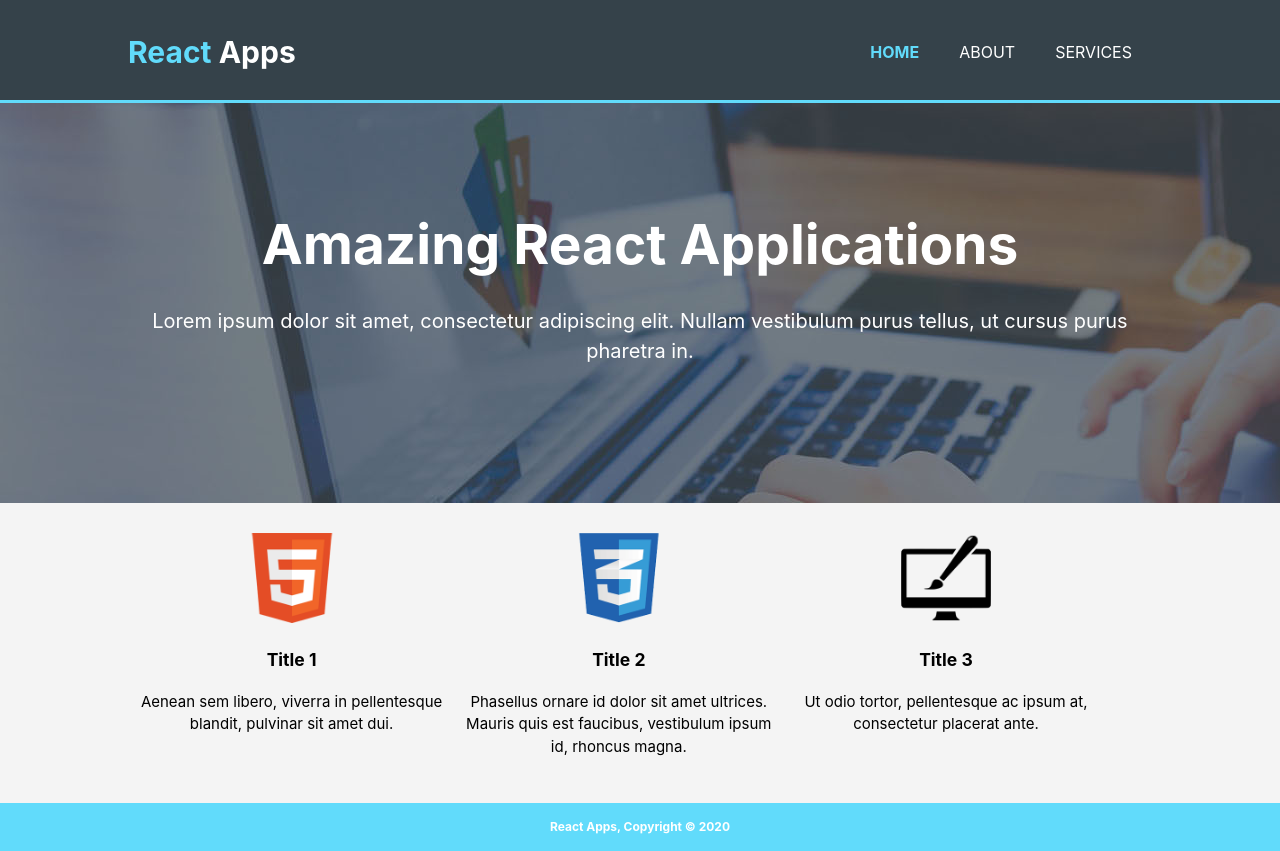
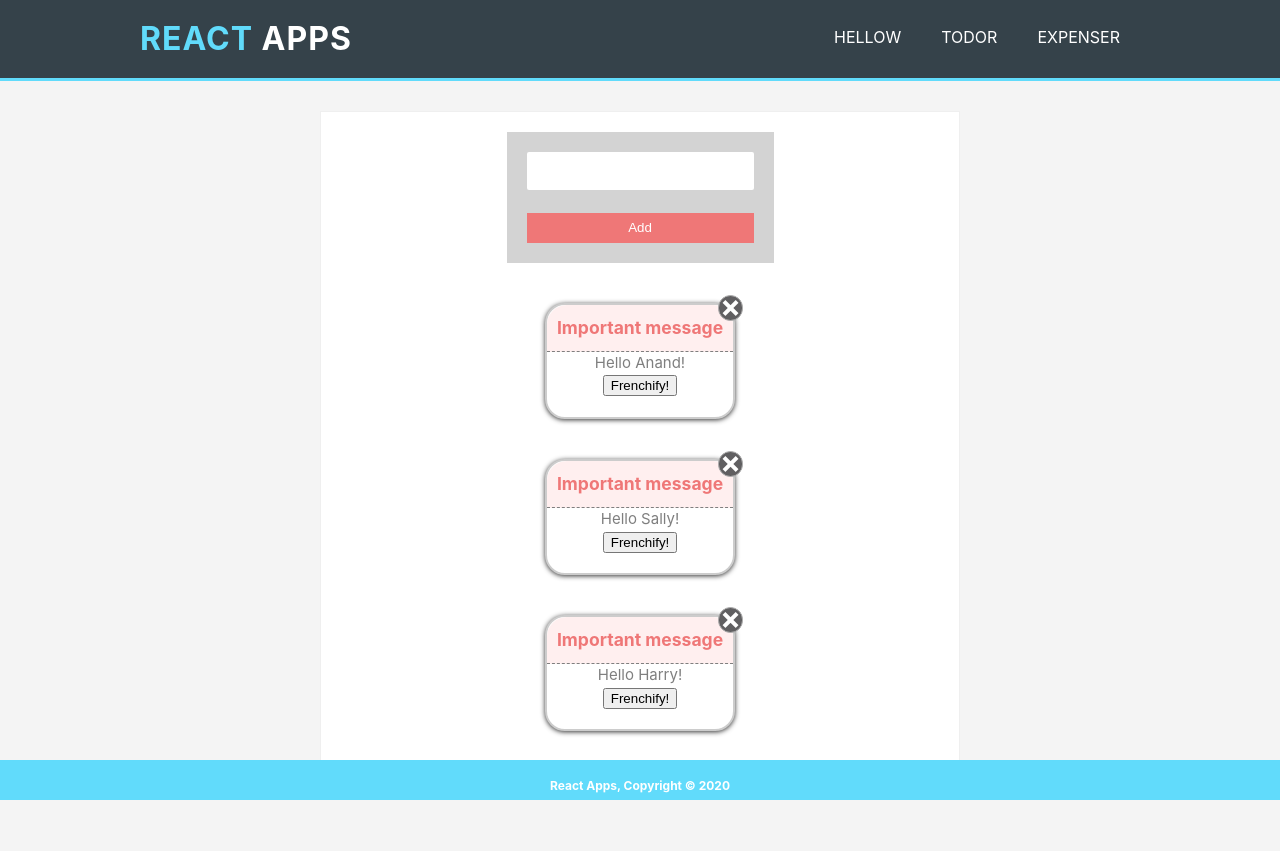
Before and after one commit to anandskartha/js_garage, a React app in the folder client/: page /helloWorld in a window 1280 px wide. After the commit the page ends 800 px from the top, so only its background shows below. Built offline with nearby package versions, Linux system fonts and the light colour scheme.

Commit message:
Routing and style changes

```diff
--- a/client/package.json
+++ b/client/package.json
@@ -8,6 +8,7 @@
     "@testing-library/user-event": "^7.2.1",
     "react": "^16.13.1",
     "react-dom": "^16.13.1",
+    "react-router-dom": "^5.2.0",
     "react-scripts": "3.4.1"
   },
   "scripts": {
--- a/client/src/components/ExpenseTracker/ExpenseTracker.css
+++ b/client/src/components/ExpenseTracker/ExpenseTracker.css
@@ -8,20 +8,17 @@
   box-sizing: border-box;
 }
 
-body {
-  background-color: #f7f7f7;
-  display: flex;
-  flex-direction: column;
+.expContainer {
+  padding: 30px;
+  margin-left: 350px;
+  width: 50%;
   align-items: center;
-  justify-content: center;
-  min-height: 100vh;
-  margin: 0;
-  font-family: 'Lato', sans-serif;
 }
-
-.container {
-  margin: 30px auto;
-  width: 350px;
+@media(max-width: 768px){
+  .expContainer {
+    margin-left: 30px;
+    width: 90%;
+  }
 }
 
 h1 {
--- a/client/src/components/ExpenseTracker/index.js
+++ b/client/src/components/ExpenseTracker/index.js
@@ -1,5 +1,4 @@
 import React from 'react'
-import { Header } from './Header'
 import { Balance } from './Balance'
 import { IncomeExpense } from './IncomeExpense'
 import { TransactionList } from './TransactionList'
@@ -12,8 +11,7 @@ import './ExpenseTracker.css'
 function ExpenseTracker () {
     return (
         <GlobalProvider>
-            <Header />
-            <div className='container'>
+            <div className='expContainer'>
                 <Balance />
                 <IncomeExpense />
                 <TransactionList />
--- a/client/src/components/Template/Footer.css
+++ b/client/src/components/Template/Footer.css
@@ -1,10 +1,14 @@
 /*Footer*/
 footer{
-    padding: 3px;
-    margin-top: 20px;
+    padding: 5px;
+    margin-top: 30px;
     color: #ffffff;
     background-color: #61DBFB;
     text-align: center;
     font-weight: bold;
     font-size: 12px;
+    position: absolute;
+    width: 100%;
+    bottom: 0;
+    height: 2.5rem;
 }
--- a/client/src/components/Template/HomeContent.js
+++ b/client/src/components/Template/HomeContent.js
@@ -7,18 +7,18 @@ import logo3 from '../../images/logo_3.png';
 function HomeContent() {
     return (
         <section id="home">
-            <div class="container">
-                <div class="box">
+            <div className="container">
+                <div className="box">
                     <img src={logo1} alt="Logo" />
                     <h3>Title 1</h3>
                     <p>Aenean sem libero, viverra in pellentesque blandit, pulvinar sit amet dui.</p>
                 </div>
-                <div class="box">
+                <div className="box">
                     <img src={logo2} alt="Logo" />
                     <h3>Title 2</h3>
                     <p>Phasellus ornare id dolor sit amet ultrices. Mauris quis est faucibus, vestibulum ipsum id, rhoncus magna.</p>
                 </div>
-                <div class="box">
+                <div className="box">
                     <img src={logo3} alt="Logo" />
                     <h3>Title 3</h3>
                     <p>Ut odio tortor, pellentesque ac ipsum at, consectetur placerat ante.</p>
--- a/client/src/components/Template/Showcase.js
+++ b/client/src/components/Template/Showcase.js
@@ -4,7 +4,7 @@ import './Showcase.css';
 function Showcase() {
     return (
         <section id="showcase">
-            <div class="container">
+            <div className="container">
                 <h1>Amazing React Applications</h1>
                 <p>Lorem ipsum dolor sit amet, consectetur adipiscing elit. Nullam vestibulum purus tellus, ut cursus purus pharetra in.</p>
             </div>
--- a/client/src/components/app/app.css
+++ b/client/src/components/app/app.css
@@ -1,4 +1,8 @@
 /*Global*/
+.App{
+    position: relative;
+    min-height: 100vh;
+}
 .container{
     width: 80%;
     margin: auto;
@@ -15,6 +19,11 @@ header{
     padding-top: 30px;
     min-height: 70px;
     border-bottom: #61DBFB 3px solid;
+    min-width:100%;
+    float:left;
+    padding:15px;
+    width: 100%;
+    margin-bottom: 30px;
 }
 header a{
     color: #ffffff;
--- a/client/src/components/app/app.js
+++ b/client/src/components/app/app.js
@@ -1,8 +1,12 @@
 import React from 'react';
-//import ExpenseTracker from '../ExpenseTracker';
+import {BrowserRouter as Router, Switch, Route, Link} from 'react-router-dom'
 import Showcase from '../Template/Showcase';
 import HomeContent from '../Template/HomeContent';
 import Footer from '../Template/Footer';
+
+import HelloWorld from '../helloWorld';
+import TodoListApp from '../todoListApp';
+import ExpenseTracker from '../ExpenseTracker';
 
 import './app.css';
 
@@ -10,23 +14,38 @@ class App extends React.Component {
     render() {
         return (
             <div className="App">
+                <Router>
                     <header>
-                    <div class="container">
+                        <div className="container">
                             <div id="branding">
-                            <h1><span class="highlight">React</span> Apps</h1>
+                            <Link to="/"><h1><span className="highlight">React</span> Apps</h1></Link>
                             </div>
                             <nav>
                                 <ul>
-                                <li class="current"><a href="index.html">Home</a></li>
-                                <li><a href="index.html">About</a></li>
-                                <li><a href="index.html">Services</a></li>
+                                    <li><Link to="/helloWorld">HelloW</Link></li>
+                                    <li><Link to="/todoApp">TodoR</Link></li>
+                                    <li><Link to="/expenseTracker">Expenser</Link></li>
                                 </ul>
                             </nav>
                         </div>
                     </header>
+                    <Switch>
+                        <Route exact path='/'>
                             <Showcase/>
                             <HomeContent/>
+                        </Route>
+                        <Route exact path='/helloWorld'>
+                            <HelloWorld />
+                        </Route>
+                        <Route exact path='/todoApp'>
+                            <TodoListApp />
+                        </Route>
+                        <Route exact path='/expenseTracker'>
+                            <ExpenseTracker />
+                        </Route>
+                    </Switch>
                     <Footer/>
+                </Router>
             </div>
         );
     }
--- a/client/src/components/helloWorld/addGreeter.css
+++ b/client/src/components/helloWorld/addGreeter.css
@@ -1,7 +1,17 @@
 .AddGreeter {
     margin: 20px;
     padding: 20px;
-    border: 2px solid #00FFD8;
-    background: #DDFFEE;
+    background: #D3D3D3;
     text-align: center;
   }
+  .AddGreeter input[type="text"],
+  .AddGreeter button{
+    width: 100%;
+    border:none;
+  }
+  .AddGreeter button{
+    background-color: #EF7777;
+    min-height: 30px;
+    color: #ffffff;
+    cursor: pointer;
+  }
--- a/client/src/components/helloWorld/helloWorld.js
+++ b/client/src/components/helloWorld/helloWorld.js
@@ -20,7 +20,7 @@ class HelloWorld extends Component {
     render() {
         return(
             <div className="HelloWorld">
-                <span class="boxclose" id="boxclose" onClick={this.removeGreeting} />
+                <span className="boxclose" id="boxclose" onClick={this.removeGreeting} />
                 <h3>Important message</h3>
                 {this.state.greeting} {this.props.name}!
                 <br/>
--- a/client/src/components/helloWorld/helloWorldList.css
+++ b/client/src/components/helloWorld/helloWorldList.css
@@ -1,6 +1,10 @@
 .HelloWorldList {
-    margin: 20px;
-    padding: 20px;
-    border: 2px solid #00D8FF;
-    background: #DDEEFF;
+    margin: auto;
+    width: 50%;
+    display: flex;
+    flex-direction: column;
+    align-items: center;
+    border: 1px solid #efefef;
+    padding: 0 30px 30px 30px;
+    background-color: #ffffff;
   }
--- a/client/src/components/todoListApp/todoData.js
+++ b/client/src/components/todoListApp/todoData.js
@@ -2,7 +2,7 @@ const todoData = [
     {
         id: 1,
         text: 'Take out the trash',
-        completed: true
+        completed: false
     },
     {
         id: 2,
@@ -12,12 +12,12 @@ const todoData = [
     {
         id: 3,
         text: 'Clean water tank',
-        completed: true
+        completed: false
     },
     {
         id: 4,
         text: 'Learn React',
-        completed: true
+        completed: false
     },
     {
         id: 5,
```
Also changed, not shown: client/src/components/ExpenseTracker/Header.js (deleted, +0 -9 lines). Lines whose indentation alone changed are shown as unchanged.
